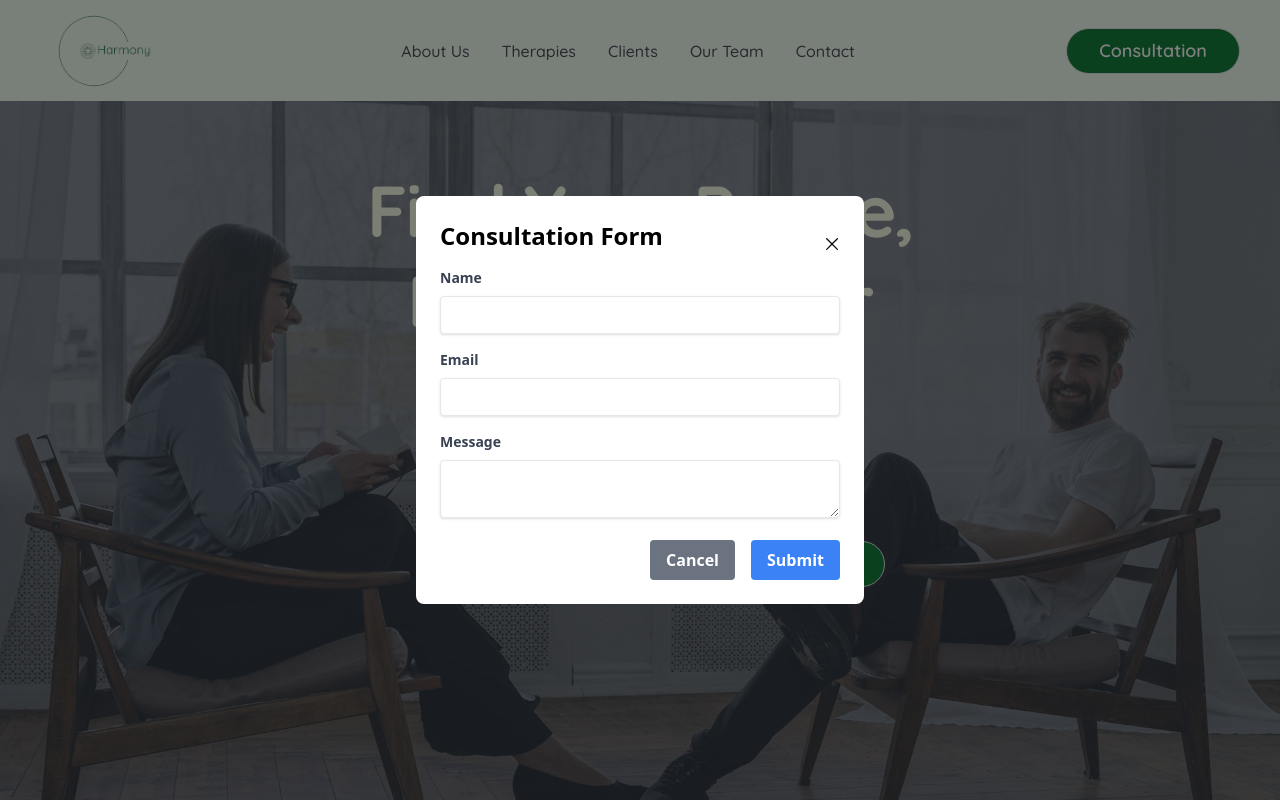
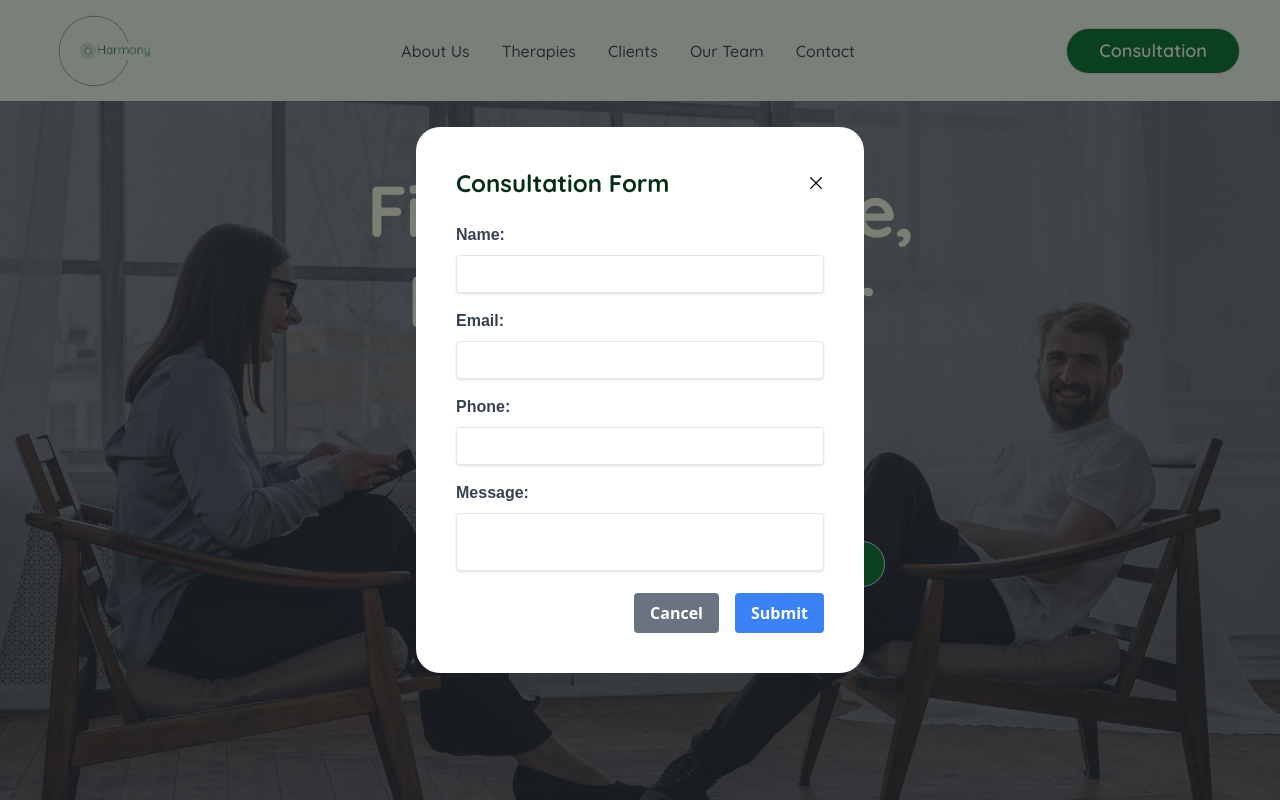
Before and after one commit to Quincy-Fer/Harmony-Therapy-Website, a React (Vite) app: page / in a window 1280 px wide. Both pictures are taken after a click on the button "Consultation". Shown: the top 800 px of the page. Built offline with nearby package versions, Linux system fonts and the light colour scheme.

Commit message:
Styling Modal

```diff
--- a/src/Components/Modal.jsx
+++ b/src/Components/Modal.jsx
@@ -3,9 +3,11 @@ import { close } from "../assets/icons";
 const Modal = ({ closeModal }) => {
   return (
     <div className="fixed inset-0 bg-black bg-opacity-50 flex items-center justify-center z-50">
-      <div className="bg-white p-6 rounded-lg max-w-md w-full">
-        <div className="flex justify-between">
-          <h2 className="text-2xl font-bold mb-4">Consultation Form</h2>
+      <div className="bg-white p-10 rounded-3xl max-w-md w-full">
+        <div className="flex justify-between content-center mb-6 ">
+          <h2 className="text-2xl font-bold font-quicksand text-green-950 ">
+            Consultation Form
+          </h2>
           <button onClick={closeModal}>
             <img src={close} alt="close button" className="h-4" />
           </button>
@@ -14,10 +16,10 @@ const Modal = ({ closeModal }) => {
         <form>
           <div className="mb-4">
             <label
-              className="block text-gray-700 text-sm font-bold mb-2"
+              className="block text-gray-700 text-base font-bold mb-2 font-nunito"
               htmlFor="name"
             >
-              Name
+              Name:
             </label>
             <input
               type="text"
@@ -29,10 +31,10 @@ const Modal = ({ closeModal }) => {
           </div>
           <div className="mb-4">
             <label
-              className="block text-gray-700 text-sm font-bold mb-2"
+              className="block text-gray-700 text-base font-bold mb-2 font-nunito"
               htmlFor="email"
             >
-              Email
+              Email:
             </label>
             <input
               type="email"
@@ -44,15 +46,32 @@ const Modal = ({ closeModal }) => {
           </div>
           <div className="mb-4">
             <label
-              className="block text-gray-700 text-sm font-bold mb-2"
+              className="block text-gray-700 font-nunito font-bold mb-2 text-base"
+              htmlFor="phone"
+            >
+              Phone:
+            </label>
+            <input
+              type="tel"
+              id="phone"
+              name="phone"
+              className="shadow appearance-none border rounded w-full py-2 px-3 text-gray-700 leading-tight focus:outline-none focus:shadow-outline"
+              required
+            />
+          </div>
+
+          <div className="mb-4">
+            <label
+              className="block text-gray-700 text-base font-bold mb-2 font-nunito"
               htmlFor="message"
             >
-              Message
+              Message:
             </label>
             <textarea
               id="message"
               name="message"
-              className="shadow appearance-none border rounded w-full py-2 px-3 text-gray-700 leading-tight focus:outline-none focus:shadow-outline"
+              className="shadow appearance-none border rounded w-full py-2 px-3 text-gray-700
+              leading-tight focus:outline-none focus:shadow-outline resize-none"
               required
             />
           </div>
--- a/src/Components/NavBar.jsx
+++ b/src/Components/NavBar.jsx
@@ -11,14 +11,11 @@ const NavBar = () => {
     setIsModalOpen(!isModalOpen);
   };
 
-
-
   return (
     <nav
       className="flex items-center justify-between px-10  z-30 py-2  max-w-[1440px] mx-auto"
       id="home"
     >
-
       <a href="/">
         <img
           src={logo}
@@ -41,7 +38,6 @@ const NavBar = () => {
       <Button label="Consultation" onClick={toggleModal} />
       {isModalOpen && <Modal closeModal={toggleModal} />}
     </nav>
-
   );
 };
 
```
